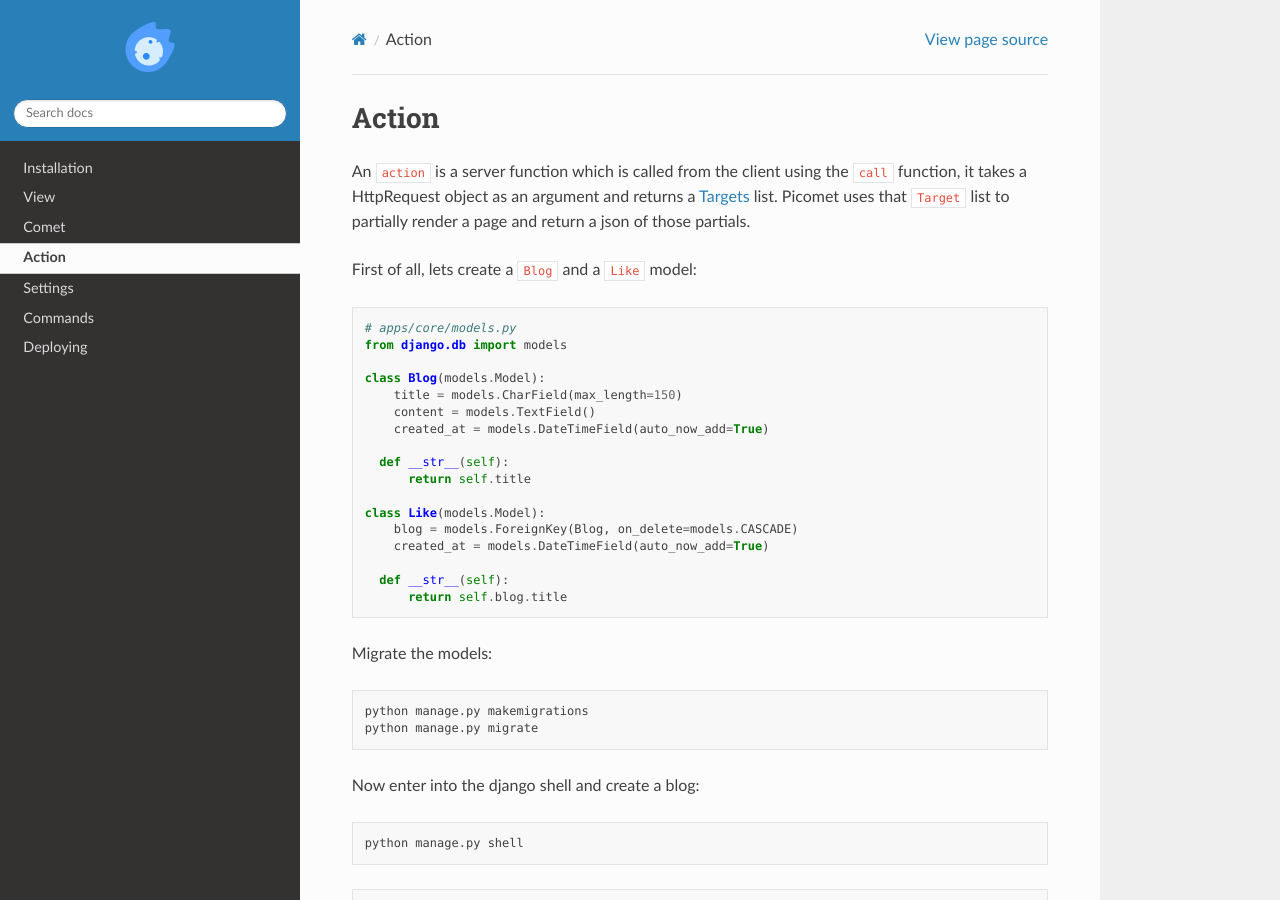
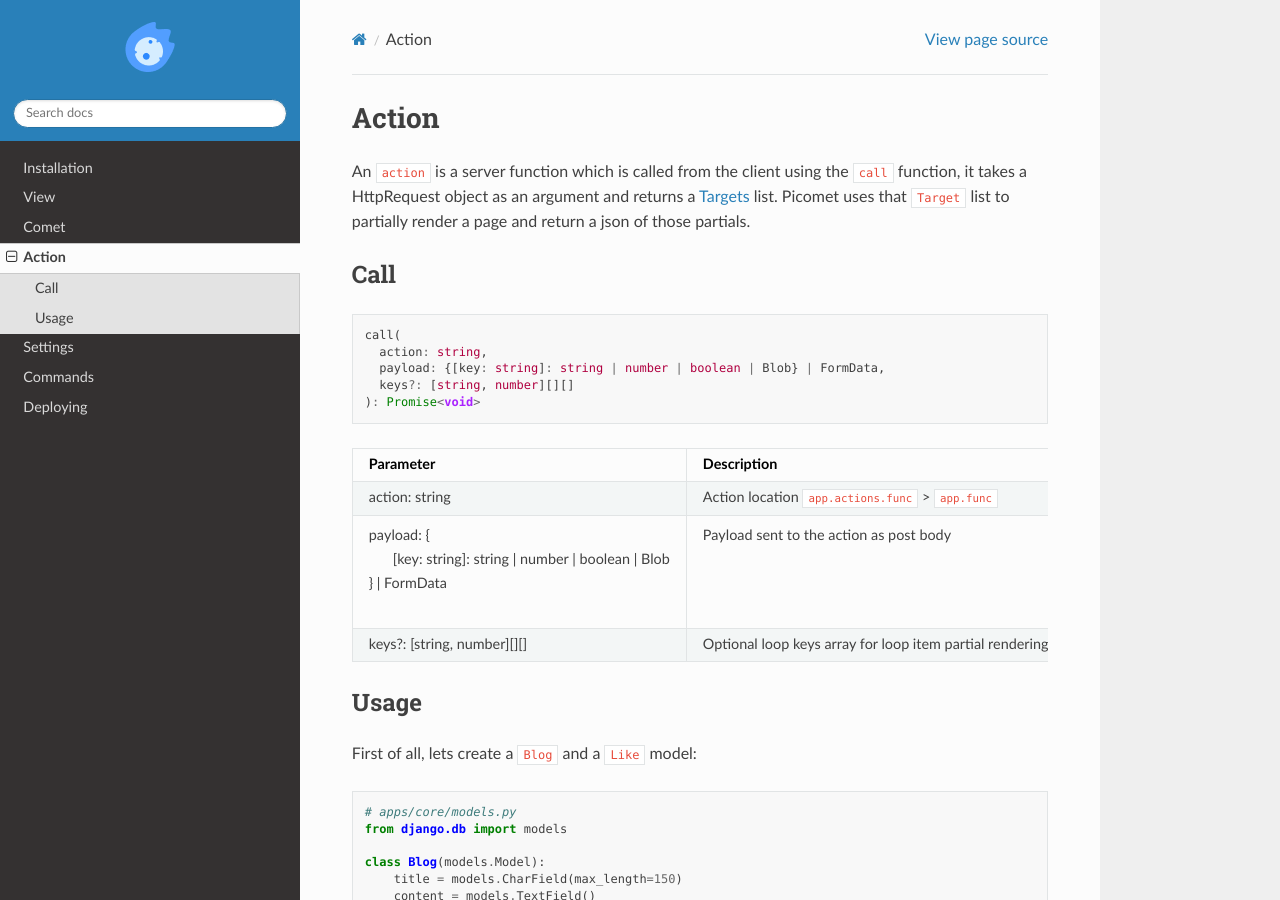
Before and after one commit to picomet/picomet, a Sphinx documentation site: the page built from docs/source/action.rst, in a window 1280 px wide and 900 px high. Built offline with Sphinx 7.4.7 and the Read the Docs theme 2.0.0, drawn with Linux system fonts in a browser that asks for light colours.

Commit message:
docs: add call api to action

```diff
--- a/docs/source/action.rst
+++ b/docs/source/action.rst
@@ -2,6 +2,37 @@
 ======
 
 An ``action`` is a server function which is called from the client using the ``call`` function, it takes a HttpRequest object as an argument and returns a :ref:`Targets <targets>` list. Picomet uses that ``Target`` list to partially render a page and return a json of those partials.
+
+Call
+----
+
+.. code-block:: typescript
+
+  call(
+    action: string,
+    payload: {[key: string]: string | number | boolean | Blob} | FormData,
+    keys?: [string, number][][]
+  ): Promise<void>
+
+.. list-table::
+   :header-rows: 1
+
+   * - Parameter
+     - Description
+   * - action: string
+     - Action location ``app.actions.func`` > ``app.func``
+   * - | payload: {
+       |   [key: string]: string | number | boolean | Blob
+       | } | FormData
+     - | Payload sent to the action as post body
+       |
+       |
+   * - keys?: [string, number][][]
+     - Optional loop keys array for loop item partial rendering
+
+
+Usage
+-----
 
 First of all, lets create a ``Blog`` and a ``Like`` model:
 
```
